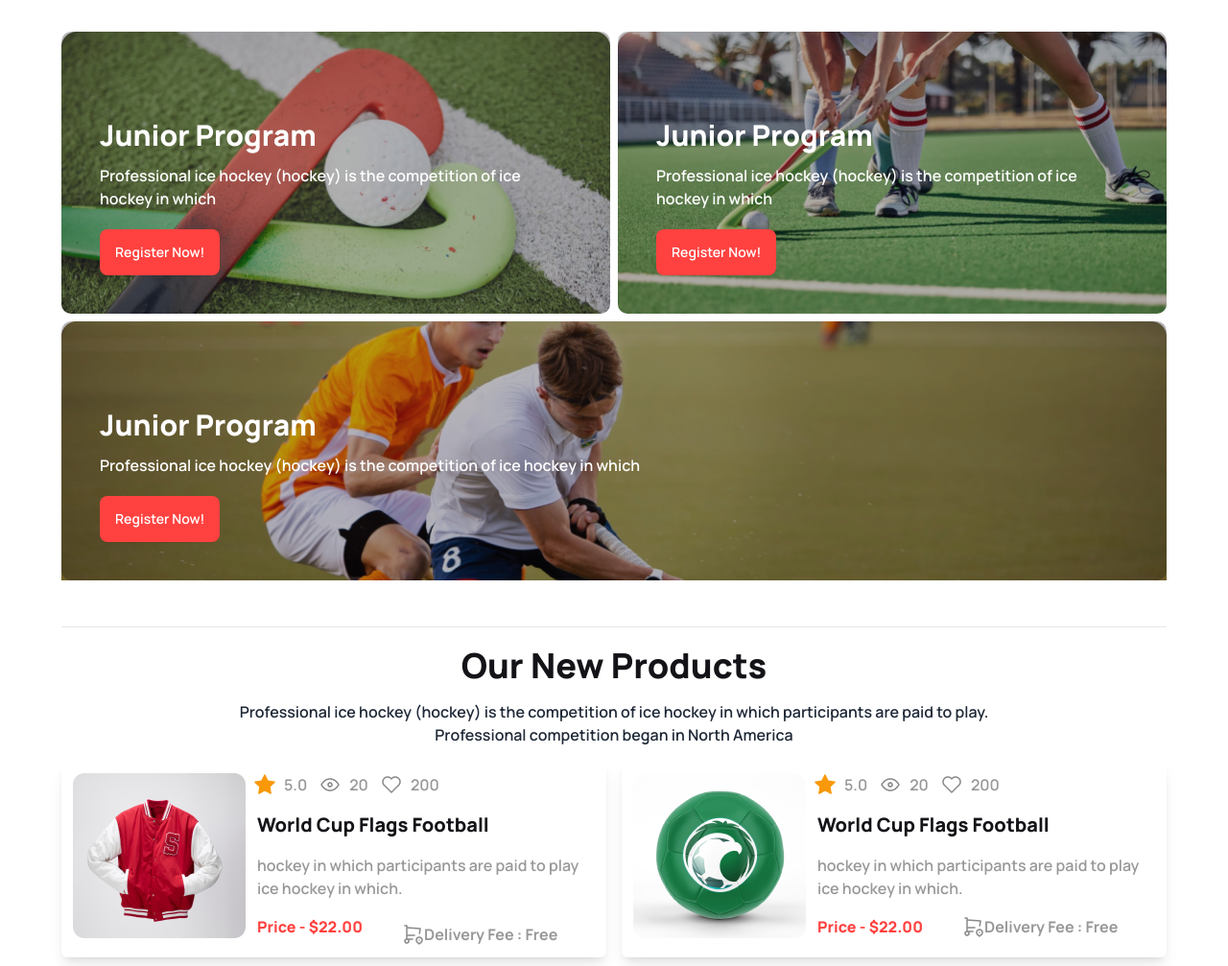
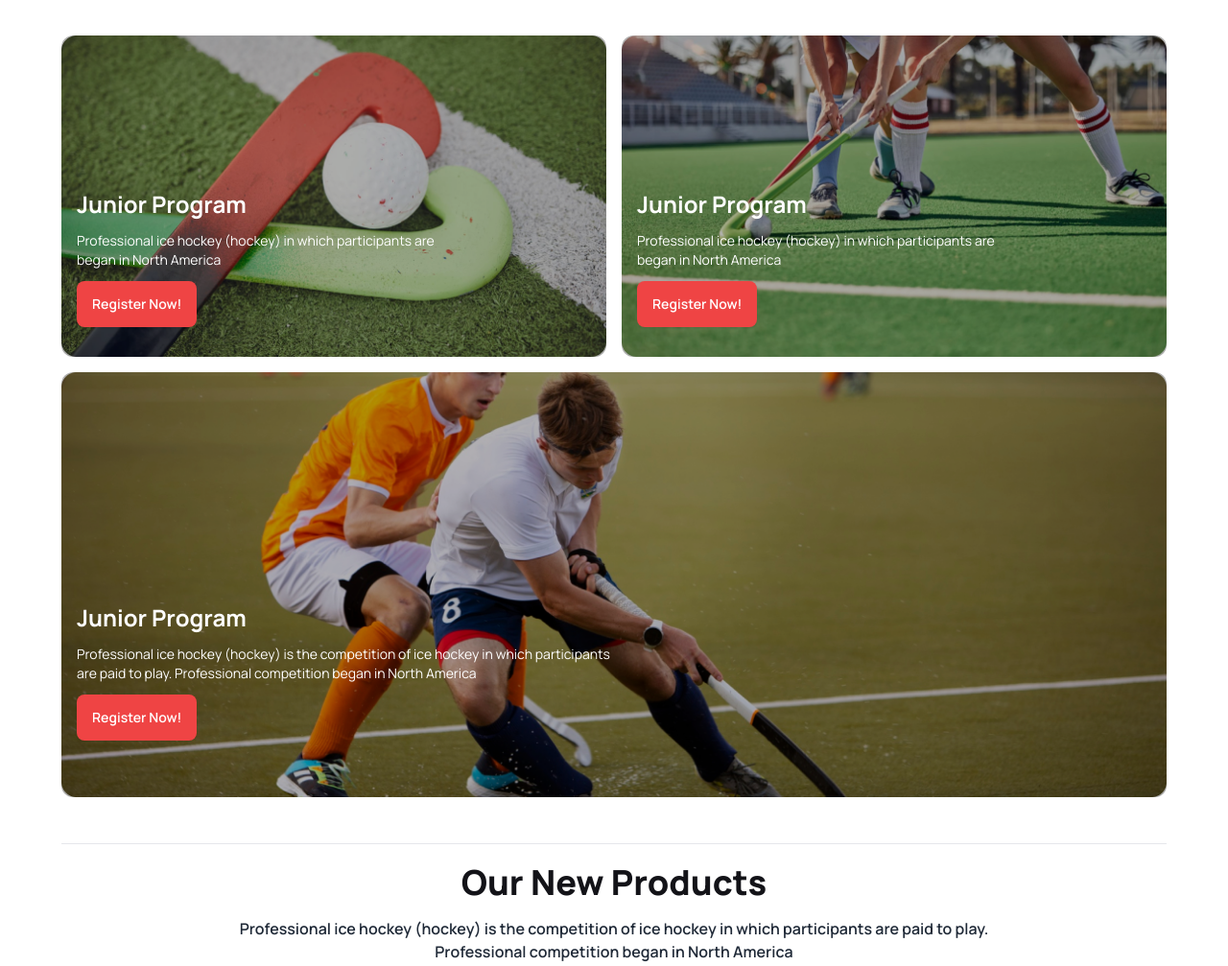
Before and after one commit to minalrana0678/hockey-landing-page, a plain HTML site: page index.html in a window 1280 px wide. Shown: the part 1360-2367 px from the top of the page at 96% size. Drawn offline with nearby package versions, Linux system fonts and the light colour scheme.

Commit message:
second commit

```diff
--- a/index.html
+++ b/index.html
@@ -218,25 +218,36 @@
         <section class="mt-6 mt">
             <h2 class="text-4xl font-extrabold text-center text-[#131318]">Program Sections</h2>
             <p class=" lg:w-2/4 pt-4 border-1 text-center font-semibold m-auto">Professional ice hockey (hockey) is the competition of ice hockey in which participants are paid to play. Professional competition began in North America </p>
-            <div class="grid lg:grid-cols-2 grid-cols-1 gap-2 mt-9">
-                <div class="hockey_image1 flex-1 col-span-1">
-                    <div class="z-index1"></div>
-                    <h4 class="text-3xl  text-[#fff] font-extrabold text[#FFF]">Junior Program</h4>
-                    <p class="font-semibold mt-3 text-[#fff]">Professional ice hockey (hockey) is the competition of ice hockey in which </p>
-                    <button class="btn mt-5 border-0 bg-[#FF4240] text-[#FFFFFF]">Register Now!</button>
+            <div class="grid gap-4 grid-cols-1 pt-10 sm:grid-cols-2 lg:grid-cols-4">
+                <div class="lg:col-span-2 col-auto relative">
+                    <img src="./Images/2.png" class="w-full" alt="">
+                    <div class="absolute w-[100%] lg:pt-40 -mt-12 -ml-4 h-[100%] bg-black/30 p-4 rounded-xl top-12 left-4">
+                        <h3 class="text-2xl text-white font-bold">Junior Program</h3>
+                        <p class="text-sm font-normal w-[70%] text-white py-3">Professional ice hockey (hockey)  in which participants are began in North America </p>
+                        <button class="btn border-0 bg-red-500 text-white">Register Now!</button>
+                    </div>
                 </div>
-                <div class="hockey_image2 flex-1 col-span-1">
-                    <div class="z-index2"></div>
-                    <h4 class="text-3xl text-[#fff] font-extrabold text[#FFF]">Junior Program</h4>
-                    <p class="font-semibold mt-3 text-[#fff]">Professional ice hockey (hockey) is the competition of ice hockey in which </p>
-                    <button class="btn mt-5 border-0 bg-[#FF4240] text-[#FFFFFF]">Register Now!</button>
+                <div class="relative sm:col-span-2 col-auto">
+                    <img src="./Images/3.png" class="w-full" alt="">
+                    <div class="absolute w-[100%] lg:pt-40 -mt-12 -ml-4 h-[100%] bg-black/30 p-4 rounded-xl top-12 left-4">
+                    <h3 class="text-2xl text-white font-bold">Junior Program</h3>
+                    <p class="text-sm font-normal w-[70%] text-white py-3">Professional ice hockey (hockey)  in which participants are began in North America </p>
+                    <button class="btn border-0 bg-red-500 text-white">Register Now!</button>
+                    </div>
                 </div>
-                <div class="hockey_image3 row-span-2 col-span-2">
-                    <div class="z-index3"></div>
-                    <h4 class="text-3xl font-extrabold text-[#FFFFFF]">Junior Program</h4>
-                    <p class="font-semibold mt-3 text-[#fff]">Professional ice hockey (hockey) is the competition of ice hockey in which </p>
-                    <button class="btn mt-5 border-0 bg-[#FF4240] text-[#FFFFFF]">Register Now!</button>
+                <div class="relative sm:col-span-4 col-auto">
+                    <img src="./Images/4.png" class="w-full lg:h-full h-[200px]" alt="">
+                    <div class="flex items-end">
+                        <div class="absolute w-[100%] -mt-12 -ml-4 h-[100%] bg-black/30 lg:pt-60 p-4  rounded-xl top-12 left-4">
+                            <h3 class="text-2xl text-white font-bold">Junior Program</h3>
+                            <p class="text-sm font-normal lg:w-[50%] w-[100%] text-white py-3">Professional ice hockey (hockey) <span class="lg:inline hidden">is the competition of ice hockey in which participants are paid to play. Professional competition began</span>  in North America </p>
+                            <button class="btn border-0 bg-red-500 text-white">Register Now!</button>
+                            </div>
+                    </div>
+
                 </div>
+
+
             </div>
         </section>
 
@@ -489,7 +500,7 @@
         <br><br><br> <hr>
 
          <!-- section number four-->
-        <section class="mt-14">
+        <section class="mt-14 shadow-lg rounded-md lg:p-8 p-3">
             <h2 class="text-4xl font-extrabold text-center text-[#131318]">Clients Question</h2>
             <p class=" lg:w-2/3 pt-4 border-1 text-center font-semibold m-auto mb-4">Professional ice hockey (hockey) is the competition of ice hockey in which participants are paid to play. Professional competition began in North America </p>
             <div class="lg:flex gap-6 mt-10">
@@ -562,7 +573,7 @@
         <br><br> <hr>
 
          <!-- section number five -->
-        <section >
+        <section class="shadow-lg rounded-md" >
             <h2 class="text-4xl text-center mt-4 font-extrabold text-[#131318]">Get In Touch</h2>
             <p class=" lg:w-[600px] pt-4 text-center font-semibold m-auto mb-4">Professional ice hockey (hockey) is the competition of ice hockey to play. Professional competition began in North America </p>
             <br><hr>
@@ -639,11 +650,11 @@
     </main>
 
     <footer class="footer p-10 mt-20 bg-[#131318]">
-        <div class="footer lg:p-10 flex lg:flex-row flex-col justify-around space-x-10 lg:w-4/5 w-[100%] mx-auto  ">
-            <div>
+        <div class="footer lg:p-10  flex lg:flex-row flex-col justify-around space-x-10 lg:w-4/5 w-[100%] mx-auto  ">
+            <div class=" mt-7 -ml-16">
                 <nav class="text-center">
                     <header class=" text-2xl font-extrabold text-[#FFFFFF] ">Get In Touch</header>
-                    <p class="lg:w-[320px] w-[90%] m-auto text-[#FFFFFF99]">competition of ice hockey in which participants are paid to competition of ice hockey in  paid</p>
+                    <p class="lg:w-[320px] pl-8 w-[90%] m-auto text-[#FFFFFF99]">competition of ice hockey in which participants are paid to competition of ice hockey in  paid</p>
                     <div class="flex justify-center gap-3 mt-3">
                         <img src="./Images/Frame (3).png" alt="">
                         <p class="text-[#FFFFFF99]">hockeys@support.com</p>
@@ -654,14 +665,14 @@
                     </div>
                   </nav>
             </div>
-            <div class="flex gap-14 pr-7 items-center justify-evenly">
+            <div class="flex gap-14 mt-7 pr-6 pl-6 items-center justify-evenly">
                 <nav class="text-center -ml-5 w-[100%] m-auto">
-                    <header class=" text-xl font-bold text-[#FFFFFF]">Company</header>
-                    <a class="link link-hover text-[#FFFFFF99]">About us</a><br>
-                    <a class="link link-hover text-[#FFFFFF99]">Leadership</a><br>
-                    <a class="link link-hover text-[#FFFFFF99]">Careers</a><br>
-                    <a class="link link-hover text-[#FFFFFF99]">News & Article</a><br>
-                    <a class="link link-hover text-[#FFFFFF99]">Legal Notice</a><br>
+                    <header class=" text-xl font-bold  text-[#FFFFFF]">Company</header>
+                    <a class="link link-hover space-y-2  text-[#FFFFFF99]">About us</a><br>
+                    <a class="link link-hover space-y-2  text-[#FFFFFF99]">Leadership</a><br>
+                    <a class="link link-hover space-y-2  text-[#FFFFFF99]">Careers</a><br>
+                    <a class="link link-hover space-y-2  text-[#FFFFFF99]">News & Article</a><br>
+                    <a class="link link-hover space-y-2  text-[#FFFFFF99]">Legal Notice</a><br>
                   </nav>
                   <nav class="text-center m-auto">
                     <header class="text-xl font-bold text-[#FFFFFF]">Support</header>
@@ -674,7 +685,7 @@
             </div>
 
 
-             <div class="text-center m-auto ">
+             <div class="pl-14 mt-7">
                 <nav class="text-center m-auto">
                     <header class=" text-xl text-center font-bold text-[#FFFFFF]">Services</header>
                     <a class="link link-hover text-[#FFFFFF99]">Academy</a><br>
```
